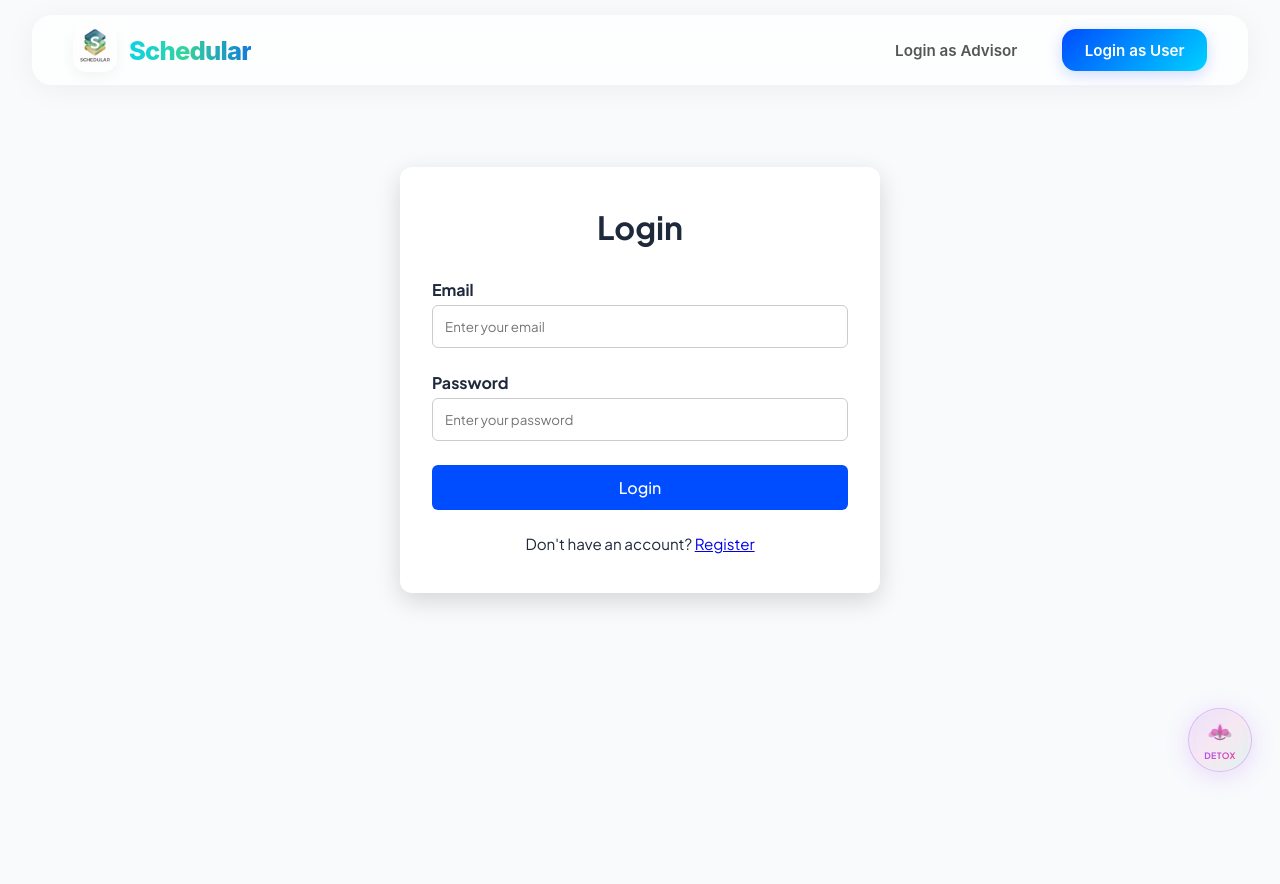
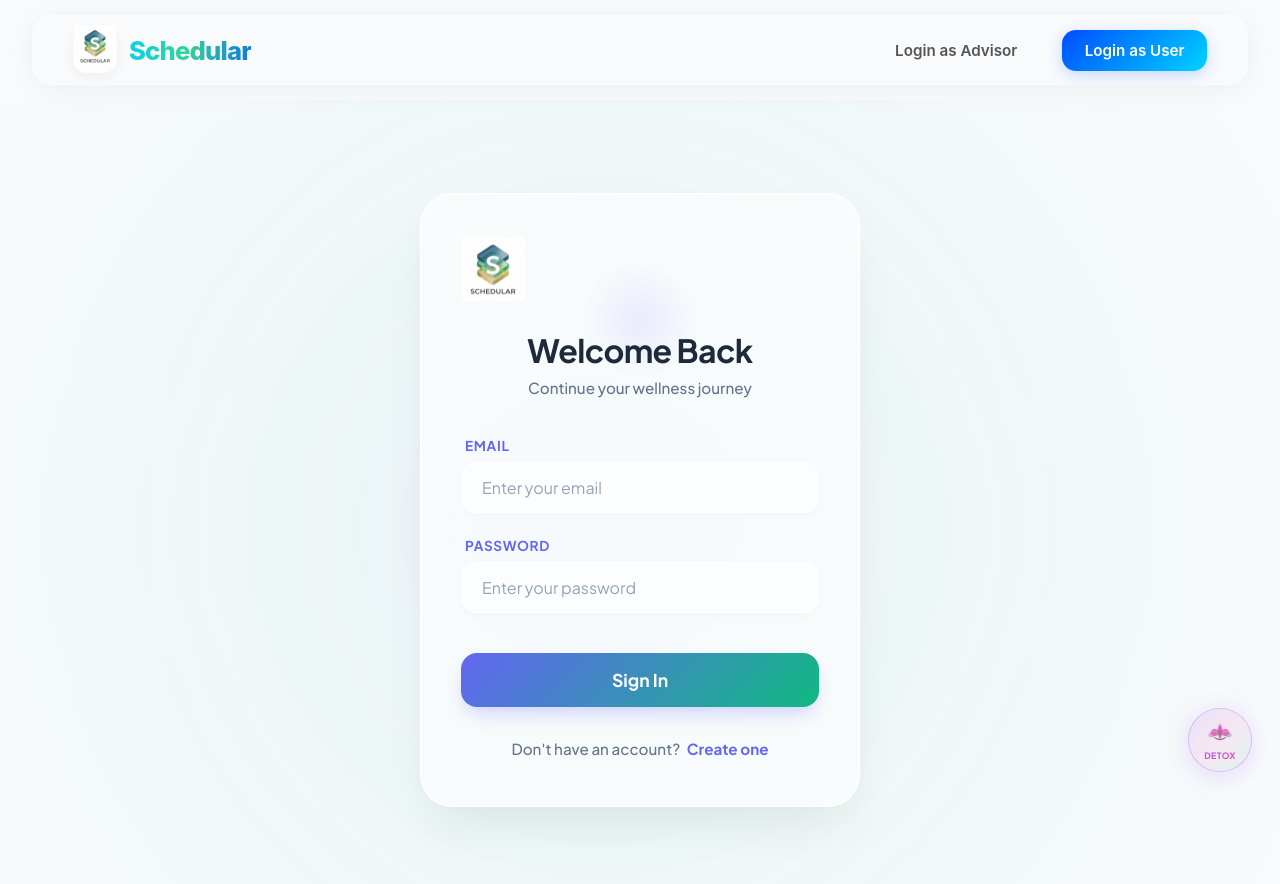
Before and after one commit to mpfdev12-afk/Schedular, a React (Vite) app: page /user/login in a window 1280 px wide. Shown: the top 884 px of the page. Before the commit the page ends 815 px from the top, so only its background shows below. Built offline with nearby package versions, Linux system fonts and the light colour scheme; no server answers.

Commit message:
revamping user and advisor login look

```diff
--- a/src/pages/Login/Login.jsx
+++ b/src/pages/Login/Login.jsx
@@ -10,6 +10,8 @@ import { sendDataToapi } from "../../utils/api";
 import { useDispatch } from "react-redux";
 import { Useraction } from "../../store/userSlice";
 import { RoleAction } from "../../store/roleSlice";
+import { motion, AnimatePresence } from "framer-motion";
+import LiveLogo from "../../components/Navbar/LiveLogo";
 
 export default function Login() {
   const [email, setEmail] = useState("");
@@ -49,18 +51,34 @@ export default function Login() {
   return (
     <>
       {loading && <Loader />}
-      <div className="home-scroll-container">
-        <div className="left">
-          <div className="auth-container">
-            <h2>Login</h2>
-            <div className="login-form">
+      <div className="login-page-wrapper">
+        <div className="animated-bg-glow"></div>
+
+        <div className="login-container">
+          <AnimatePresence>
+            <motion.div
+              initial={{ opacity: 0, y: 30, scale: 0.95 }}
+              animate={{ opacity: 1, y: 0, scale: 1 }}
+              transition={{ duration: 0.8, ease: "easeOut" }}
+              className="auth-glass-card"
+            >
+              {/* Brand Branding */}
+              <div className="login-branding">
+                <div className="logo-glow-ring"></div>
+                <LiveLogo size={64} />
+                <h2>Welcome Back</h2>
+                <p className="login-subtitle">Continue your wellness journey</p>
+              </div>
+
+              <div className="login-form-area">
                 <form
                   onSubmit={handleLogin}
-                className="auth-form"
+                  className="auth-form-premium"
                   autoComplete="off"
                 >
-                <div>
-                  <label className="mail">Email</label>
+                  <div className="form-group">
+                    <label>Email</label>
+                    <div className="input-wrapper">
                       <input
                         type="email"
                         placeholder="Enter your email"
@@ -70,8 +88,11 @@ export default function Login() {
                         onChange={(e) => setEmail(e.target.value)}
                       />
                     </div>
-                <div>
-                  <label className="pass">Password</label>
+                  </div>
+
+                  <div className="form-group">
+                    <label>Password</label>
+                    <div className="input-wrapper">
                       <input
                         type="password"
                         placeholder="Enter your password"
@@ -81,16 +102,25 @@ export default function Login() {
                         onChange={(e) => setPassword(e.target.value)}
                       />
                     </div>
-                <button type="submit">Login</button>
+                  </div>
+
+                  <motion.button
+                    whileHover={{ scale: 1.02 }}
+                    whileTap={{ scale: 0.98 }}
+                    type="submit"
+                    className="login-submit-btn"
+                  >
+                    {loading ? <span className="loader-dots">Logging in...</span> : "Sign In"}
+                  </motion.button>
                 </form>
               </div>
-            <div className="switch-text">
-              <>
-                Don't have an account? <Link to="/user/Signin">Register</Link>
-              </>
+
+              <div className="switch-text-premium">
+                Don't have an account? <Link to="/user/Signin">Create one</Link>
               </div>
+            </motion.div>
+          </AnimatePresence>
           <ToastContainer />
-          </div>
         </div>
       </div>
     </>
--- a/src/pages/Login/Login.scss
+++ b/src/pages/Login/Login.scss
@@ -1,109 +1,288 @@
-$blue: #004DFF;
-.home-scroll-container {
+.login-page-wrapper {
+  min-height: 100vh;
+  width: 100%;
   display: flex;
+  align-items: center;
+  justify-content: center;
+  background: #f8fafc;
+  position: relative;
+  overflow: hidden;
+  font-family: 'Plus Jakarta Sans', 'Inter', sans-serif;
+}
+
+.animated-bg-glow {
+  position: absolute;
+  top: 50%;
+  left: 50%;
+  transform: translate(-50%, -50%);
+  width: 150%;
+  height: 150%;
+  background: radial-gradient(circle at center,
+    rgba(99, 102, 241, 0.08) 0%,
+    rgba(16, 185, 129, 0.05) 25%,
+    transparent 60%);
+  filter: blur(100px);
+  animation: bgPulse 15s ease-in-out infinite alternate;
+  z-index: 1;
+}
+
+@keyframes bgPulse {
+  0% { transform: translate(-55%, -45%) scale(1); }
+  100% { transform: translate(-45%, -55%) scale(1.1); }
+}
+
+.login-container {
+  position: relative;
+  z-index: 10;
   width: 100%;
-  height: 70vh; // Adjust '60px' to your navbar height
-  .left {
-    flex: 1.2;
   display: flex;
   justify-content: center;
-    align-items: center;
   padding: 2rem;
-    overflow: hidden;
-
-    .auth-container {
-      width: 100%;
-      max-width: 480px;
-      padding: 2.5rem 2rem;
-      border-radius: 12px;
-      background: #ffffff;
-      box-shadow: 0 8px 24px rgba(0, 0, 0, 0.15);
-      font-family: Arial, sans-serif;
 }
 
-    .auth-container h2 {
+.auth-glass-card {
+  width: 100%;
+  max-width: 440px;
+  background: rgba(255, 255, 255, 0.6);
+  backdrop-filter: blur(25px);
+  -webkit-backdrop-filter: blur(25px);
+  border: 1px solid rgba(255, 255, 255, 0.8);
+  border-radius: 32px;
+  padding: 3rem 2.5rem;
+  box-shadow:
+    0 25px 50px -12px rgba(0, 0, 0, 0.08),
+    inset 0 0 0 1px rgba(255, 255, 255, 0.5);
   text-align: center;
-      margin-bottom: 2rem;
-      font-size: 2rem;
 }
 
-    .auth-form {
+.login-branding {
+  margin-bottom: 2.5rem;
+  position: relative;
+
+  .logo-glow-ring {
+    position: absolute;
+    top: 50%;
+    left: 50%;
+    transform: translate(-50%, -50%);
+    width: 120px;
+    height: 120px;
+    background: radial-gradient(circle, rgba(99, 102, 241, 0.1), transparent 70%);
+    border-radius: 50%;
+    z-index: -1;
+  }
+
+  h2 {
+    margin: 1.5rem 0 0.5rem;
+    font-size: 2rem;
+    font-weight: 800;
+    color: #1e293b;
+    letter-spacing: -0.02em;
+  }
+
+  .login-subtitle {
+    color: #64748b;
+    font-size: 0.95rem;
+    font-weight: 500;
+  }
+}
+
+.auth-form-premium {
   display: flex;
   flex-direction: column;
   gap: 1.5rem;
-    }
+  text-align: left;
 
-    .auth-form label {
-      font-weight: bold;
-      margin-bottom: 0.3rem;
-      display: inline-block;
-    }
+  .form-group {
+    display: flex;
+    flex-direction: column;
+    gap: 0.5rem;
 
-    .auth-form input {
-      padding: 0.75rem;
-      border-radius: 6px;
-      border: 1px solid #ccc;
-      width: 100%;
-    }
-
-    .auth-form button {
-      padding: 0.75rem;
-      background-color: $blue;
-      color: white;
-      border: none;
-      border-radius: 6px;
-      cursor: pointer;
-      font-size: 1rem;
-    }
-
-    .auth-form button:hover {
-      background-color: #0e4d72da;
-    }
-
-    .switch-text {
-      margin-top: 1.5rem;
-      font-size: 0.95rem;
-      text-align: center;
-    }
-
-    .switch-text span {
-      color: #007bff;
-      cursor: pointer;
-      text-decoration: underline;
+    label {
+      font-size: 0.85rem;
+      font-weight: 700;
+      color: #6366f1;
+      text-transform: uppercase;
+      letter-spacing: 0.05em;
+      margin-left: 4px;
     }
   }
 
-  .right {
-    flex: 1;
-    background-color: #eeeded;
-    display: flex;
-    align-items: center;
-    justify-content: center;
+  .input-wrapper {
+    position: relative;
 
-    img {
+    input {
       width: 100%;
-      height: 100%;
-      object-fit: cover;
+      background: rgba(255, 255, 255, 0.5);
+      border: 1px solid rgba(255, 255, 255, 0.8);
+      padding: 0.875rem 1.25rem;
+      border-radius: 16px;
+      font-size: 1rem;
+      color: #1e293b;
+      transition: all 0.3s ease;
+      box-shadow: 0 4px 10px rgba(0, 0, 0, 0.02);
+
+      &::placeholder {
+        color: #94a3b8;
+      }
+
+      &:focus {
+        outline: none;
+        background: #ffffff;
+        border-color: #6366f1;
+        box-shadow: 0 0 0 4px rgba(99, 102, 241, 0.1);
+        transform: translateY(-1px);
+      }
     }
   }
 }
 
-/* Responsive layout for small screens */
-@media (max-width: 768px) {
-  .home-scroll-container {
-    flex-direction: column;
-    height: auto; // let content decide height
+.login-submit-btn {
+  margin-top: 1rem;
+  padding: 1rem;
+  background: linear-gradient(135deg, #6366f1 0%, #10b981 100%);
+  color: white;
+  border: none;
+  border-radius: 16px;
+  font-size: 1.1rem;
+  font-weight: 700;
+  cursor: pointer;
+  box-shadow: 0 10px 20px -5px rgba(99, 102, 241, 0.3);
+  transition: all 0.3s ease;
+  position: relative;
+  overflow: hidden;
 
-    .right {
-      display: none;
+  &::after {
+    content: '';
+    position: absolute;
+    top: -50%;
+    left: -50%;
+    width: 200%;
+    height: 200%;
+    background: linear-gradient(45deg, transparent, rgba(255,255,255,0.1), transparent);
+    transform: rotate(45deg);
+    animation: shimmer 3s infinite;
   }
 
-    .left {
-      padding: 1rem;
+  &:hover {
+    box-shadow: 0 15px 30px -10px rgba(99, 102, 241, 0.5);
+    background: linear-gradient(135deg, #4f46e5 0%, #059669 100%);
+  }
 }
 
-    .auth-container {
-      margin-top: 1rem;
+@keyframes shimmer {
+  0% { left: -100%; transition: 0s; }
+  100% { left: 100%; transition: 0.6s; }
+}
+
+.switch-text-premium {
+  margin-top: 2rem;
+  font-size: 0.95rem;
+  color: #64748b;
+  font-weight: 500;
+
+  a {
+    color: #6366f1;
+    text-decoration: none;
+    font-weight: 700;
+    margin-left: 4px;
+    border-bottom: 2px solid transparent;
+    transition: all 0.2s ease;
+
+    &:hover {
+      border-bottom-color: #6366f1;
     }
   }
 }
+
+/* Base Nav Overrides for Login Overlay (since Navbar is used globally) */
+.nav {
+  /* Ensure navbar doesn't clash with login bg */
+  background: transparent !important;
+  backdrop-filter: none !important;
+  border-bottom: none !important;
+}
+
+@media (max-width: 480px) {
+  .auth-glass-card {
+    padding: 2rem 1.5rem;
+    border-radius: 24px;
+  }
+}
+
+/* ─── Selection Hub Styles ─── */
+.selection-hub {
+  display: flex;
+  flex-direction: column;
+  gap: 2rem;
+  align-items: center;
+
+  .selection-grid {
+    display: flex;
+    gap: 1.5rem;
+    margin-top: 1rem;
+
+    .selection-card {
+      background: rgba(255, 255, 255, 0.4);
+      backdrop-filter: blur(16px);
+      border: 1px solid rgba(255, 255, 255, 0.6);
+      padding: 2.5rem 2rem;
+      border-radius: 28px;
+      cursor: pointer;
+      width: 180px;
+      display: flex;
+      flex-direction: column;
+      align-items: center;
+      gap: 1rem;
+      transition: all 0.4s cubic-bezier(0.16, 1, 0.3, 1);
+      box-shadow: 0 10px 20px rgba(0,0,0,0.03);
+
+      img {
+        width: 80px;
+        height: 80px;
+        object-fit: contain;
+        filter: drop-shadow(0 8px 16px rgba(0,0,0,0.1));
+        transition: transform 0.4s ease;
+      }
+
+      span {
+        font-size: 1.1rem;
+        font-weight: 700;
+        color: #1e293b;
+      }
+
+      &:hover {
+        transform: translateY(-10px);
+        background: rgba(255, 255, 255, 0.8);
+        border-color: #6366f1;
+        box-shadow: 0 20px 40px rgba(99, 102, 241, 0.15);
+
+        img {
+          transform: scale(1.15) rotate(5deg);
+        }
+      }
+
+      &.user-tile {
+        --accent: #6366f1;
+        &:hover { box-shadow: 0 20px 40px rgba(99, 102, 241, 0.15); }
+      }
+      &.advisor-tile {
+        --accent: #10b981;
+        &:hover { box-shadow: 0 20px 40px rgba(16, 185, 129, 0.15); }
+      }
+    }
+  }
+}
+
+@media (max-width: 440px) {
+  .selection-grid {
+    flex-direction: column;
+    .selection-card {
+      width: 100% !important;
+      flex-direction: row !important;
+      padding: 1.5rem !important;
+      justify-content: flex-start !important;
+
+      img { width: 60px; height: 60px; }
+    }
+  }
+}
--- a/src/pages/Login/LoginAdvisor.jsx
+++ b/src/pages/Login/LoginAdvisor.jsx
@@ -7,6 +7,9 @@ import { sendDataToapi } from "../../utils/api";
 import { useDispatch } from "react-redux";
 import { Useraction } from "../../store/userSlice";
 import { RoleAction } from "../../store/roleSlice";
+import { motion, AnimatePresence } from "framer-motion";
+import LiveLogo from "../../components/Navbar/LiveLogo";
+import "./Login.scss"; // Reuse the premium styles
 
 const LoginAdvisor = () => {
   const [email, setEmail] = useState("");
@@ -44,42 +47,76 @@ const LoginAdvisor = () => {
   return (
     <>
       {loading && <Loader />}
-      <div className="home-scroll-container">
-        <div className="left">
-          <div className="auth-container">
-            <h2>Login (Advisor)</h2>
+      <div className="login-page-wrapper">
+        <div className="animated-bg-glow"></div>
+
+        <div className="login-container">
+          <AnimatePresence>
+            <motion.div
+              initial={{ opacity: 0, y: 30, scale: 0.95 }}
+              animate={{ opacity: 1, y: 0, scale: 1 }}
+              transition={{ duration: 0.8, ease: "easeOut" }}
+              className="auth-glass-card"
+            >
+              {/* Advisor Branding */}
+              <div className="login-branding">
+                <div className="logo-glow-ring"></div>
+                <LiveLogo size={64} />
+                <h2>Advisor Login</h2>
+                <p className="login-subtitle">Empower others on their journey</p>
+              </div>
+
+              <div className="login-form-area">
                 <form
                   onSubmit={handleLogin}
-              className="auth-form"
+                  className="auth-form-premium"
                   autoComplete="off"
                 >
-              <div>
-                <label className="mail">Email</label>
+                  <div className="form-group">
+                    <label>Work Email</label>
+                    <div className="input-wrapper">
                       <input
                         type="email"
                         placeholder="Enter your email"
                         value={email}
+                        autoComplete="off"
                         required
                         onChange={(e) => setEmail(e.target.value)}
                       />
                     </div>
-              <div>
-                <label className="pass">Password</label>
+                  </div>
+
+                  <div className="form-group">
+                    <label>Password</label>
+                    <div className="input-wrapper">
                       <input
                         type="password"
                         placeholder="Enter your password"
                         value={password}
+                        autoComplete="new-password"
                         required
                         onChange={(e) => setPassword(e.target.value)}
                       />
                     </div>
-              <button type="submit">Login</button>
+                  </div>
+
+                  <motion.button
+                    whileHover={{ scale: 1.02 }}
+                    whileTap={{ scale: 0.98 }}
+                    type="submit"
+                    className="login-submit-btn"
+                  >
+                    {loading ? <span className="loader-dots">Verifying...</span> : "Access Advisor Desk"}
+                  </motion.button>
                 </form>
-            <div className="switch-text">
-              Don't have an account? <Link to="/advisor/Signin">Register</Link>
               </div>
+
+              <div className="switch-text-premium">
+                Ready to join us? <Link to="/advisor/Signin">Register here</Link>
+              </div>
+            </motion.div>
+          </AnimatePresence>
           <ToastContainer />
-          </div>
         </div>
       </div>
     </>
```
Also changed, not shown: src/pages/Login/LoginasUser.jsx (+48 -12 lines). Lines whose indentation alone changed are shown as unchanged.
